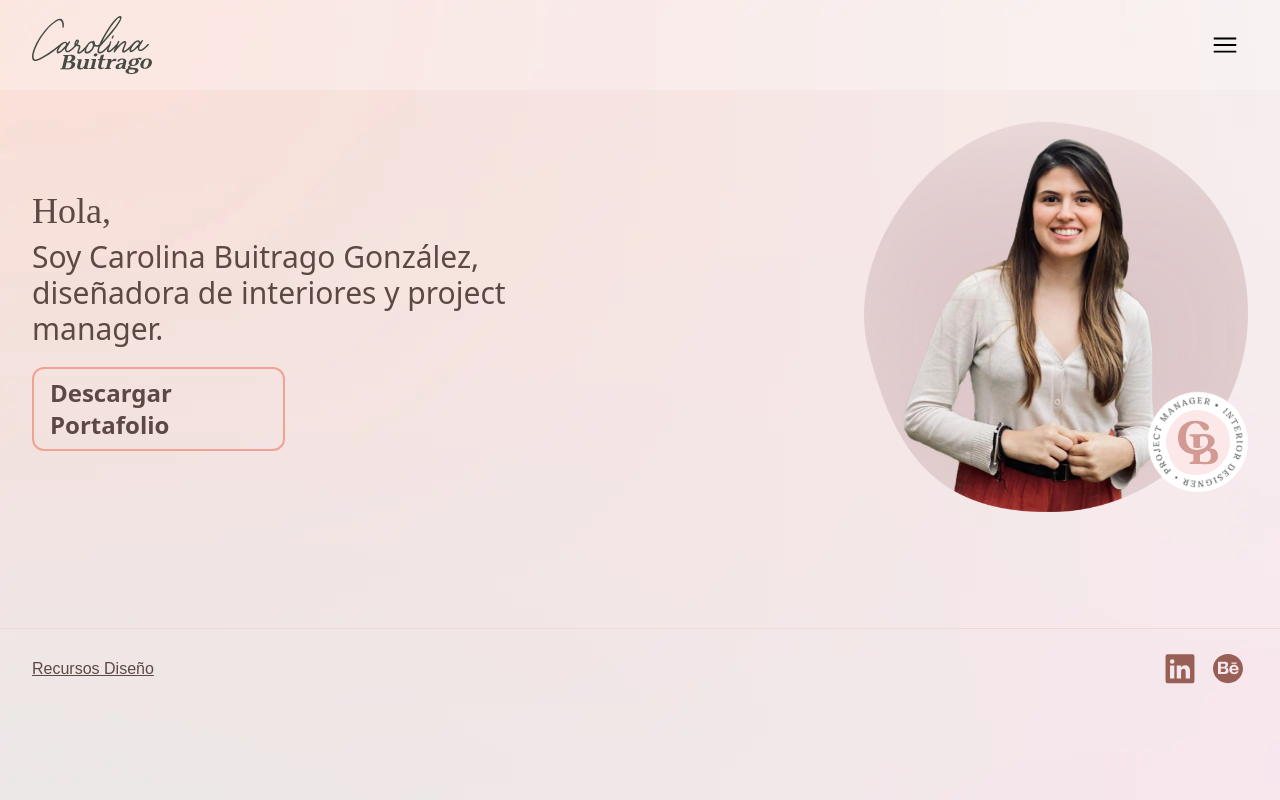
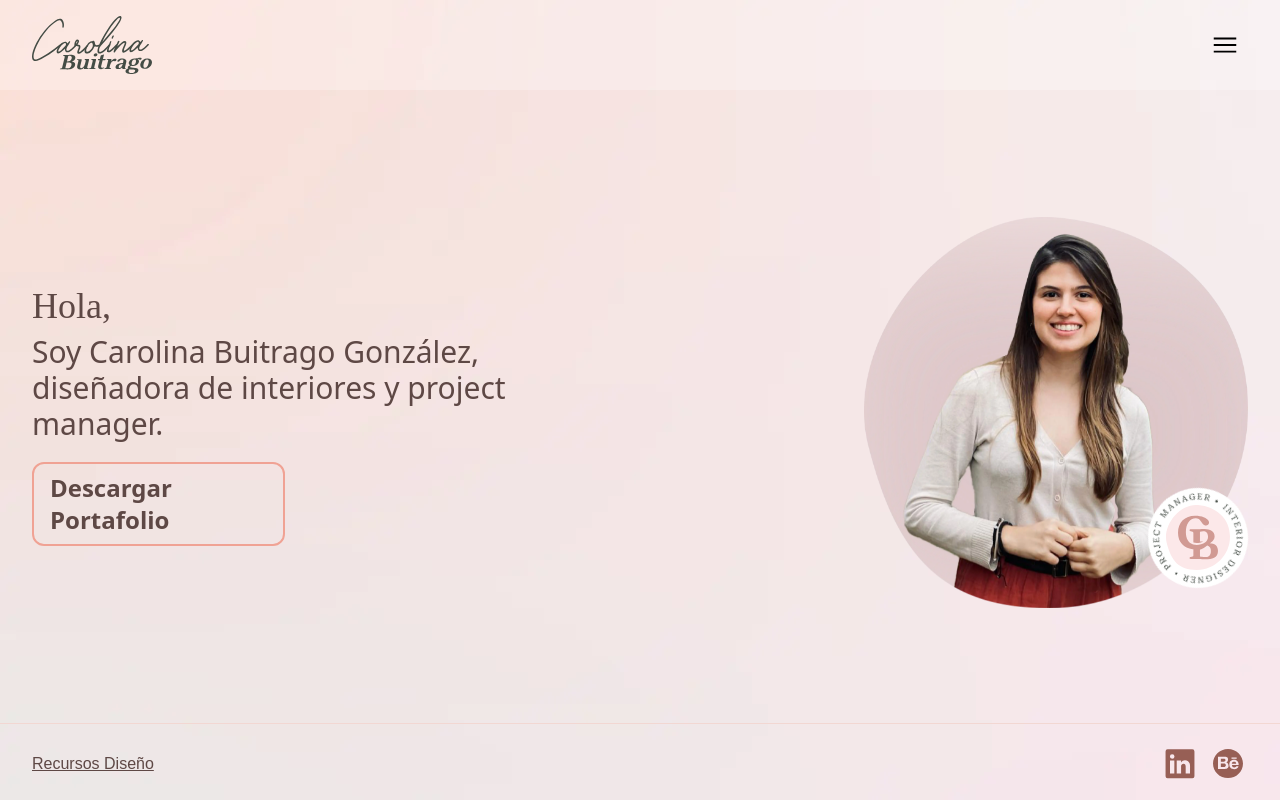
Before and after one commit to Sergioaorozco/carolinabg, a Vue app: page / in a window 1280 px wide. Built offline with nearby package versions, Linux system fonts and the light colour scheme; a web font is replaced by a local one.

Commit message:
Changes in general distribution

```diff
--- a/src/components/mainFooter.vue
+++ b/src/components/mainFooter.vue
@@ -1,5 +1,5 @@
 <template>
-  <div class="wrapper pt-5 pb-4 border-t border-t-[var(--baseColor)]">
+  <div class="wrapper border-t border-t-[var(--baseColor)] pt-5 pb-4">
     <footer class="flex justify-between items-center">
       <a href="#" class="underline text-[var(--DarkText)]">Recursos Diseño</a>
       <figure class="flex gap-x-2">
--- a/src/style.css
+++ b/src/style.css
@@ -12,7 +12,7 @@
 .wrapper {
   max-inline-size: 1366px;
   width: -webkit-fill-available;
-  margin: auto;
+  margin: 0 auto;
   padding-inline: 2em;
 }
 
```
